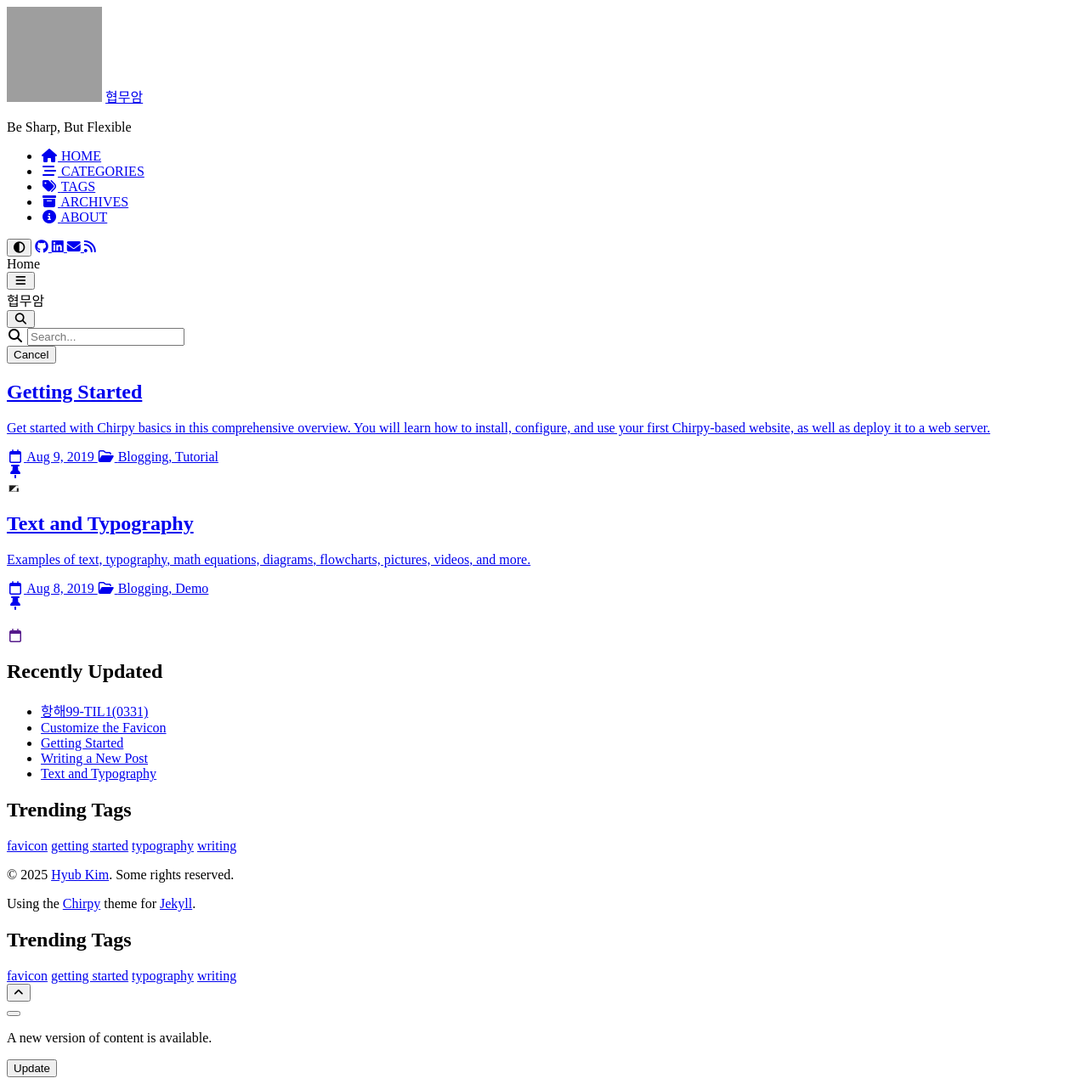
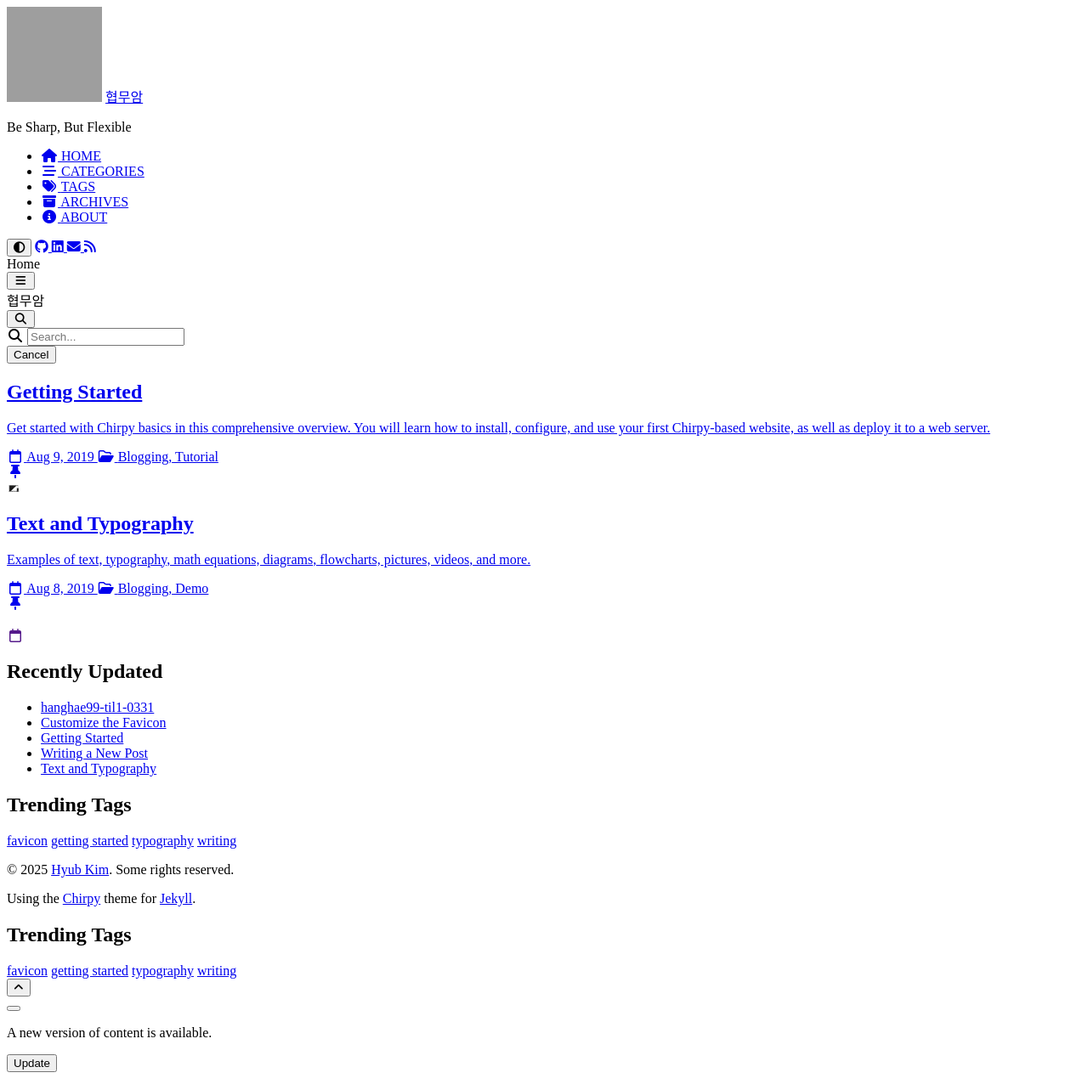
Before and after one commit to Hyubbbb/Hyubbbb.github.io, a Jekyll site: the page built from index.html, in a window 1280 px wide. Shown: the whole page at 85% size. Built offline with Jekyll 4.4.1, drawn with Linux system fonts in a browser that asks for light colours; cached includes are drawn as plain includes; grey boxes are pictures that could not be loaded.

Commit message:
포스팅 제목 수정

```diff
--- a/_posts/2025-03-31-항해99-TIL1(0331).md
+++ b/_posts/2025-03-31-hanghae99-til1-0331.md
@@ -1,5 +1,5 @@
 ---
-title: 항해99-TIL1(0331)
+title: hanghae99-til1-0331
 author: cotes
 date: 2025-03-31 15:51:00 +0800
 categories: [TIL]
```
